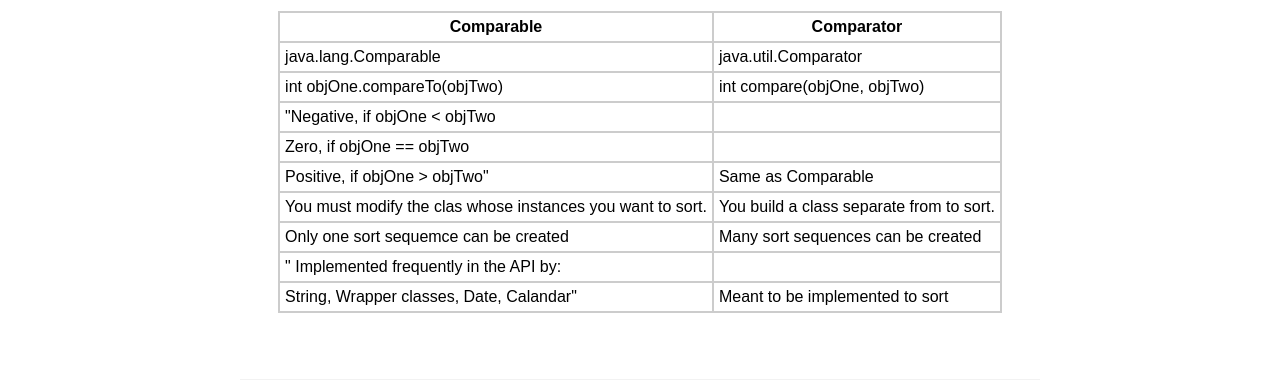
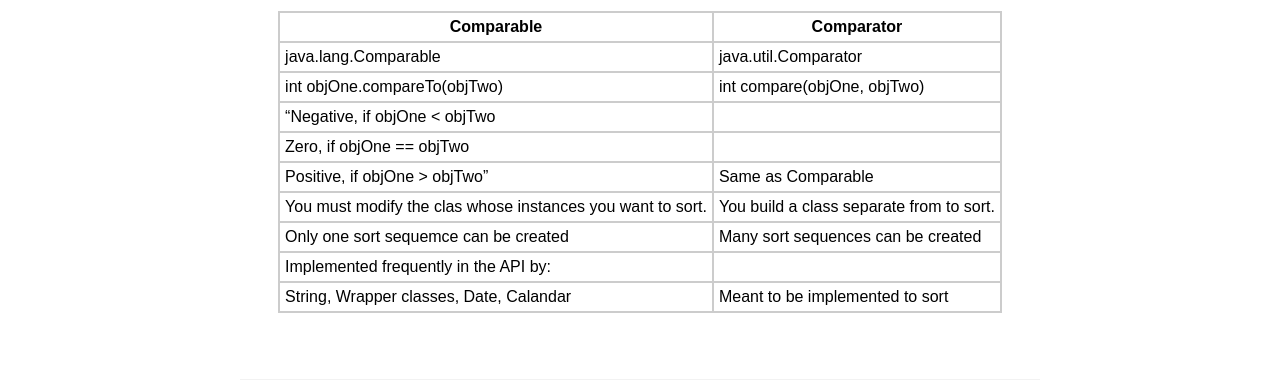
Before and after one commit to jobyywilson/blog_old, a Jekyll site: the page built from _posts/2016-02-10-sharding.md, in a window 1280 px wide. Shown: the part 273-656 px from the top of the page. Built offline with Jekyll 4.4.1, drawn with Linux system fonts in a browser that asks for light colours; comment, search, counter and statistics services are not loaded.

Commit message:
Update 2016-02-10-sharding.md

```diff
--- a/_posts/2016-02-10-sharding.md
+++ b/_posts/2016-02-10-sharding.md
@@ -12,50 +12,15 @@ categories:
 
 ## Camparator vs Comparable
 
-<table>
-    <tbody>
-        <tr>
-            <th>Comparable</th>
-            <th> Comparator</th>
-        </tr>
-        <tr>
-            <td>java.lang.Comparable</td>
-            <td>java.util.Comparator</td>
 
-        </tr>
-        <tr>
-            <td>int objOne.compareTo(objTwo) </td>
-            <td>int compare(objOne, objTwo)</td>
-        </tr>
-        <tr>
-            <td>"Negative, if objOne &lt; objTwo</td>
-            <td> </td>
-        </tr>
-        <tr>
-            <td>Zero, if objOne == objTwo</td>
-            <td> </td>
-        </tr>
-        <tr>
-            <td>Positive, if objOne &gt; objTwo"</td>
-            <td>Same as Comparable</td>
-        </tr>
-        <tr>
-            <td> You must modify the clas whose instances you want to sort. </td>
-            <td> You build a class separate from to sort.</td>
-        </tr>
-        <tr>
-            <td>Only one sort sequemce can be created</td>
-            <td>Many sort sequences can be created</td>
-
-        </tr>
-        <tr>
-            <td>" Implemented frequently in the API by: </td>
-            <td> </td>
-        </tr>
-        <tr>
-            <td>String, Wrapper classes, Date, Calandar"</td>
-            <td>Meant to be implemented to sort </td>
-
-        </tr>
-    </tbody>
-</table>
+|                          Comparable                           |                Comparator                |
+|---------------------------------------------------------------|------------------------------------------|
+| java.lang.Comparable                                          | java.util.Comparator                     |
+| int objOne.compareTo(objTwo)                                  | int compare(objOne, objTwo)              |
+| "Negative, if objOne < objTwo                                 |                                          |
+| Zero,  if objOne == objTwo                                    |                                          |
+| Positive,  if objOne > objTwo"                                | Same as Comparable                       |
+|  You must modify the clas whose  instances you want to sort.  | You build a class separate from to sort. |
+| Only one sort sequemce can be created                         | Many sort sequences can be created       |
+| Implemented frequently in the API by:                         |                                          |
+| String, Wrapper classes, Date, Calandar                       | Meant to be implemented to sort          |
```
